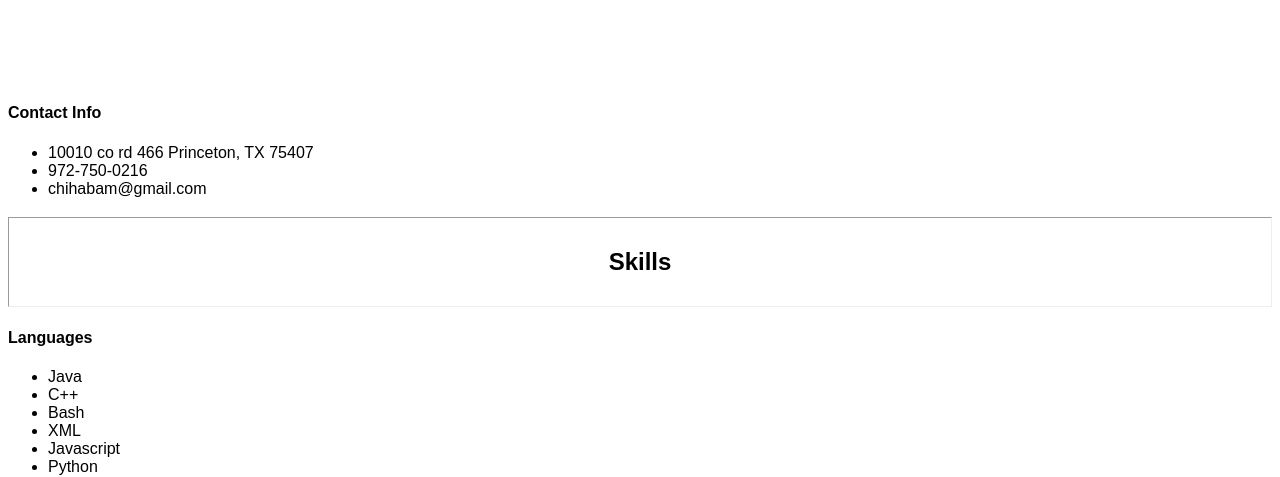
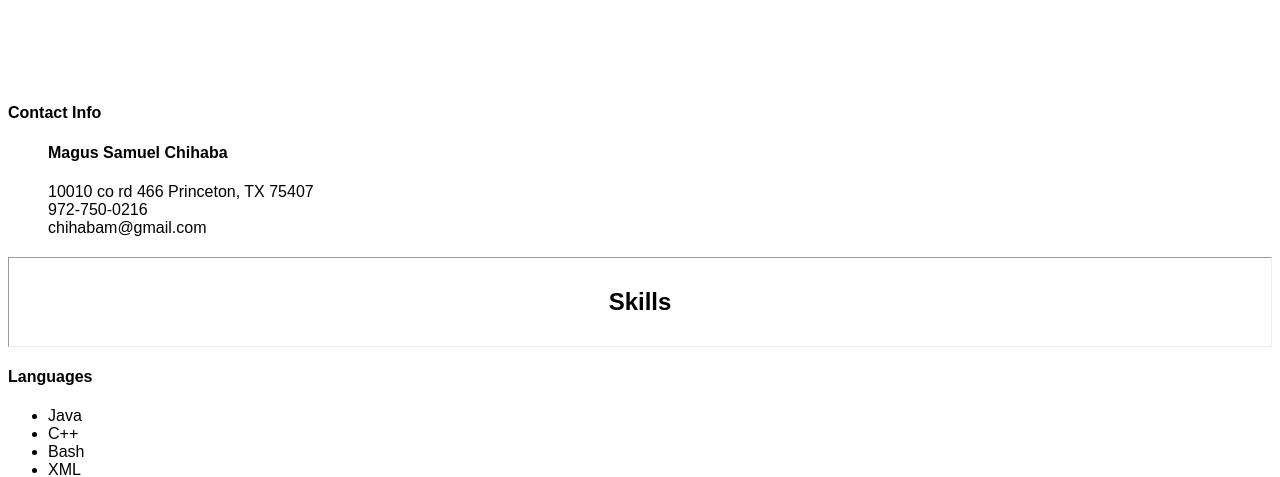
Before and after one commit to chihabam/web_res, a Flask app: page / in a window 1280 px wide. Shown: the part 100-577 px from the top of the page. Run offline with Flask 2, Linux system fonts and the light colour scheme.

Commit message:
Fixed list and name issues

```diff
--- a/app.py
+++ b/app.py
@@ -9,4 +9,4 @@ def index():
    return render_template('resume.html')
 
 if __name__ == "__main__":
-    app.run(host="localhost", port=8000, debug=True)
+    app.run(host="0.0.0.0", port=5673, debug=True)
--- a/static/css/styles.css
+++ b/static/css/styles.css
@@ -49,6 +49,9 @@ body {
     font-size: 18px;
     font-weight: 700;
     letter-spacing: 4px;
+  }
+  #div_info ul{
+      list-style-type: none;
   }
 
   #banner {
--- a/templates/resume.html
+++ b/templates/resume.html
@@ -19,6 +19,7 @@
         <h1 id="h_info"> Magus Samuel Chihaba </h1>
         <h4 id="contact_title">Contact Info</h4>
         <ul id="ls_info" >
+	    <li class="name"><h4>Magus Samuel Chihaba</h4></li>
             <li class="address">10010 co rd 466 Princeton, TX 75407 </li>
             <li class="phone">972-750-0216</li>
             <li class="email">chihabam@gmail.com</li>
```
